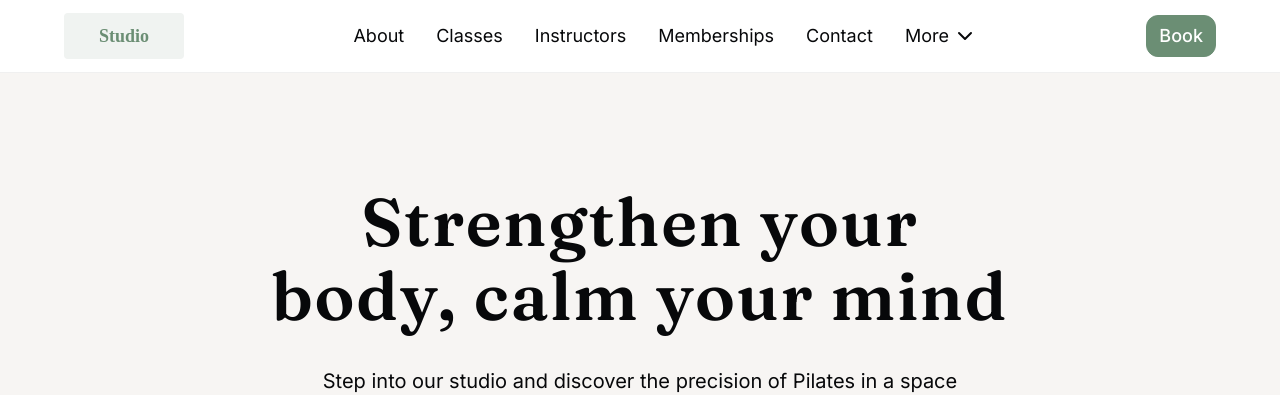
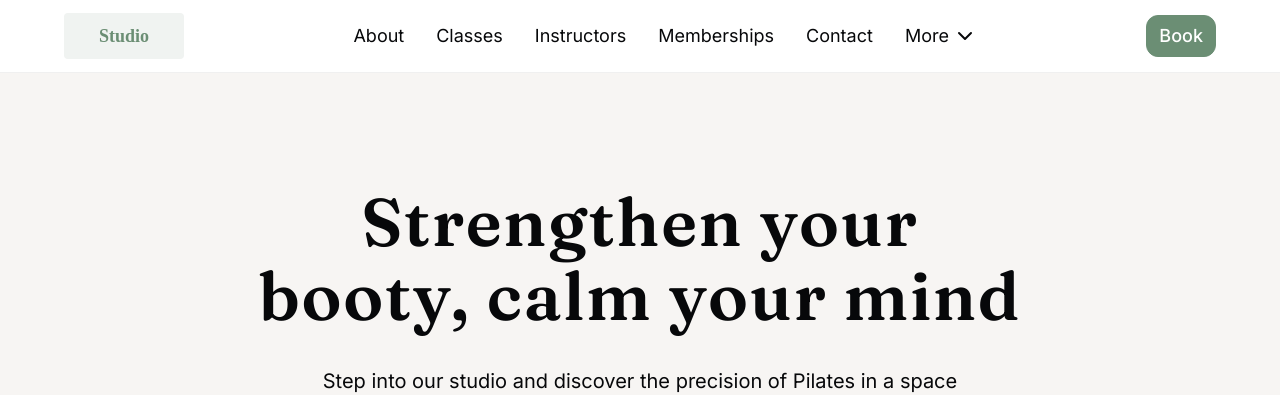
Before and after one commit to GOMI-STARKY/Pilates-Studio, a Next.js app: page / in a window 1280 px wide. Shown: the top 395 px of the page. Built offline with nearby package versions, Linux system fonts and the light colour scheme.

Commit message:
Update hero heading to 'Strengthen your booty, calm your mind'

```diff
--- a/app/layout.tsx
+++ b/app/layout.tsx
@@ -26,7 +26,7 @@ const roboto = Roboto({
 export const metadata: Metadata = {
   title: "Boutique Pilates Studio",
   description:
-    "Strengthen your body, calm your mind — Pilates classes with expert instructors in a space designed for your transformation.",
+    "Strengthen your booty, calm your mind — Pilates classes with expert instructors in a space designed for your transformation.",
 };
 
 export default function RootLayout({
--- a/app/page.tsx
+++ b/app/page.tsx
@@ -134,7 +134,7 @@ export default function Home() {
           <div className="mx-auto flex w-full max-w-7xl flex-col items-center gap-12 md:gap-20">
             <div className="flex w-full max-w-3xl flex-col items-center gap-6 text-center md:gap-8">
               <h1 className="font-serif text-balance text-[clamp(2.25rem,4vw+1rem,5.25rem)] font-semibold leading-[1.1] tracking-wide text-dark">
-                Strengthen your body, calm your mind
+                Strengthen your booty, calm your mind
               </h1>
               <p className="max-w-2xl text-pretty text-sm leading-relaxed text-dark md:text-xl">
                 Step into our studio and discover the precision of Pilates in a
```
Also changed, not shown: 1 other file (tests, documents, lock files or other folders).
